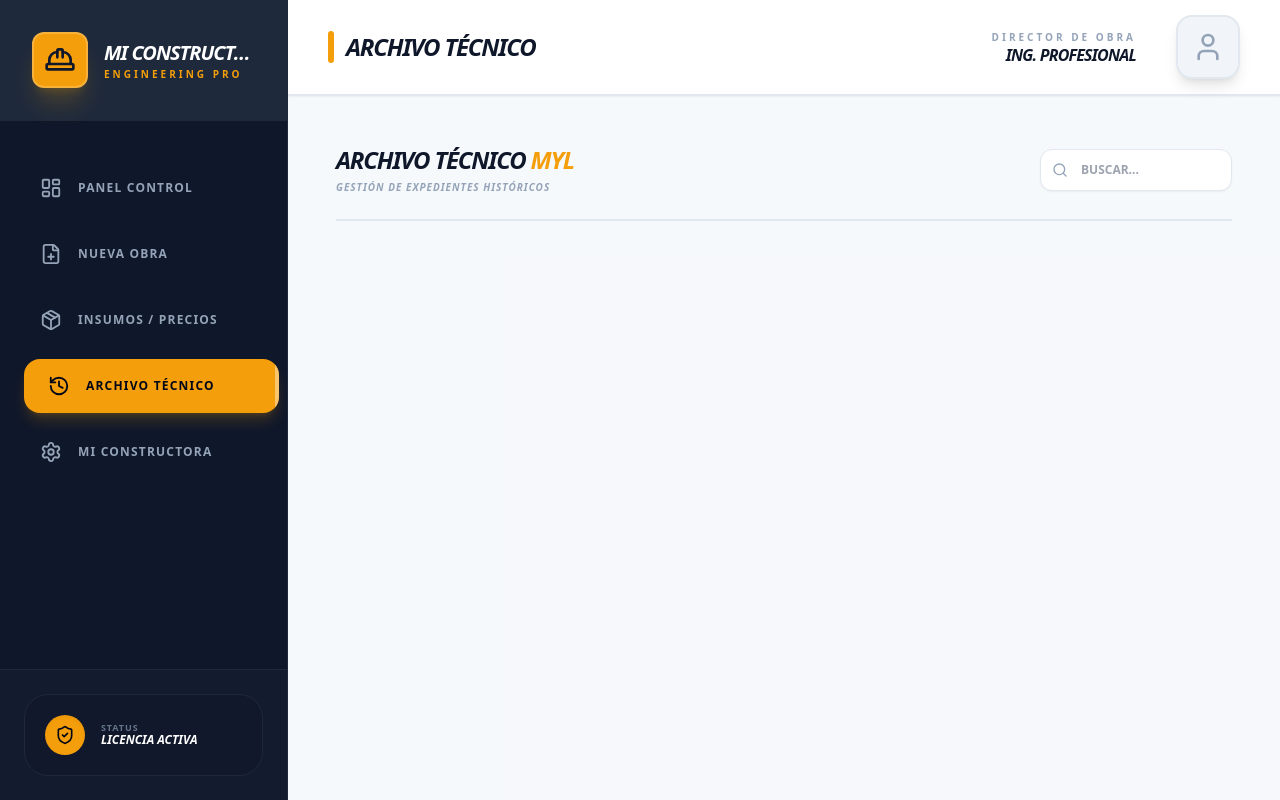
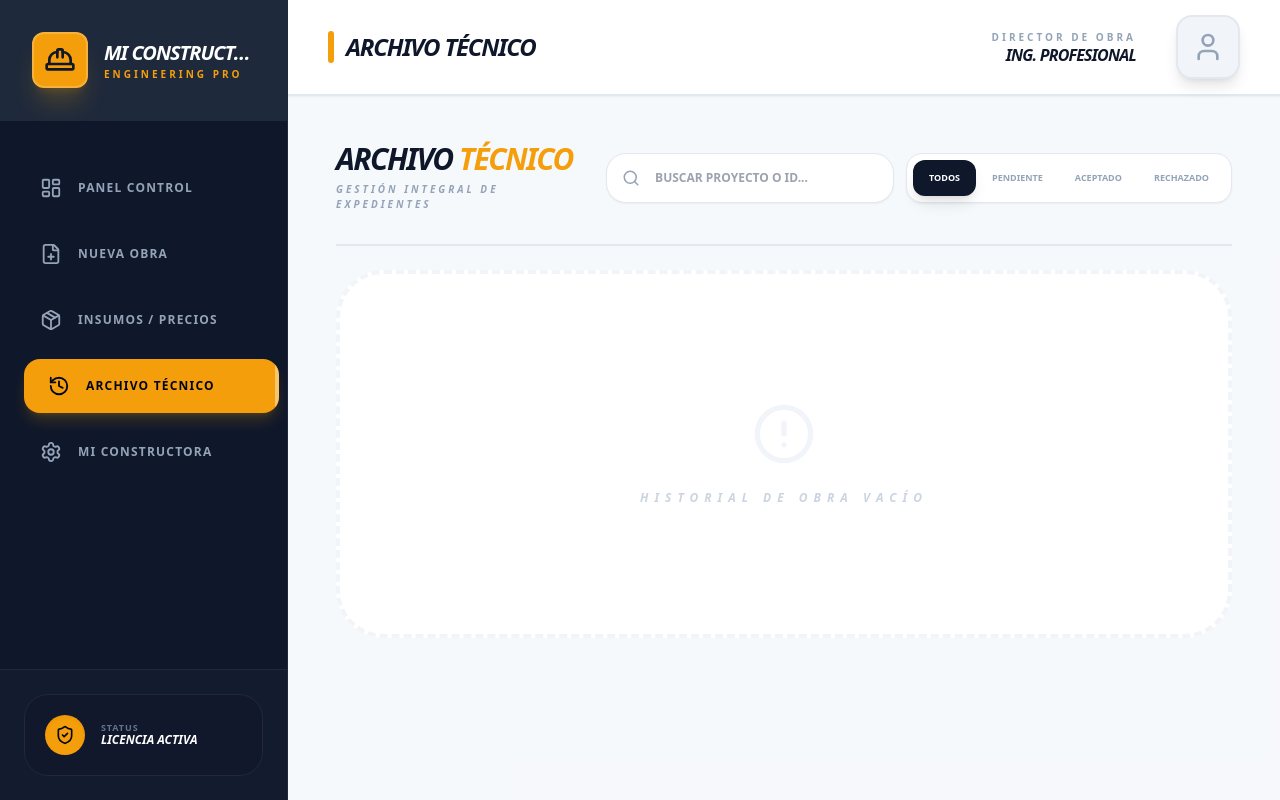
Before and after one commit to matita2026web-star/Presupuesto.MyL, a React (Vite) app: page / in a window 1280 px wide. Both pictures are taken after a click on the button "ARCHIVO TÉCNICO". Built offline with nearby package versions, Linux system fonts and the light colour scheme.

Commit message:
Update BudgetHistory.tsx

```diff
--- a/components/BudgetHistory.tsx
+++ b/components/BudgetHistory.tsx
@@ -34,48 +34,57 @@ const BudgetHistory: React.FC<BudgetHistoryProps> = ({ budgets, settings, onDele
       const margin = 20;
       const pageWidth = doc.internal.pageSize.width;
 
+      // HEADER: ESTILO BLUEPRINT INDUSTRIAL
       doc.setFillColor(15, 23, 42); // slate-900
       doc.rect(0, 0, pageWidth, 45, 'F');
       doc.setFillColor(245, 158, 11); // amber-500
       doc.rect(0, 45, pageWidth, 2, 'F');
 
+      // TÍTULO DE EMPRESA
       doc.setTextColor(255, 255, 255);
       doc.setFontSize(22);
       doc.setFont('helvetica', 'bold');
       doc.text(settings.name?.toUpperCase() || 'MI EMPRESA', margin, 25);
 
+      // DATOS CONTACTO (SLATE-400)
       doc.setFontSize(9);
       doc.setFont('helvetica', 'normal');
       doc.setTextColor(148, 163, 184);
-      doc.text(`${settings.ownerName.toUpperCase()} | ${settings.phone}`, margin, 34);
+      doc.text(`${settings.ownerName.toUpperCase()} | TEL: ${settings.phone}`, margin, 34);
       doc.text(settings.address?.toUpperCase() || '', margin, 39);
 
+      // TÍTULO DEL DOCUMENTO
       doc.setTextColor(255, 255, 255);
       doc.setFontSize(14);
-      doc.text('PRESUPUESTO TÉCNICO', pageWidth - margin, 25, { align: 'right' });
+      doc.setFont('helvetica', 'bold');
+      doc.text('CERTIFICACIÓN DE OBRA', pageWidth - margin, 25, { align: 'right' });
       doc.setFontSize(10);
-      doc.text(`EXP: ${budget.id}`, pageWidth - margin, 34, { align: 'right' });
+      doc.text(`EXPEDIENTE: ${budget.id}`, pageWidth - margin, 34, { align: 'right' });
 
+      // BLOQUE INFORMACIÓN DEL CLIENTE
       doc.setTextColor(15, 23, 42);
       doc.setFontSize(11);
       doc.setFont('helvetica', 'bold');
-      doc.text('CLIENTE / PROYECTO:', margin, 65);
+      doc.text('INFORMACIÓN DEL PROYECTO:', margin, 65);
       doc.setFont('helvetica', 'normal');
       doc.setFontSize(10);
-      doc.text(budget.client.name.toUpperCase(), margin, 72);
-      doc.text(`CONTACTO: ${budget.client.phone}`, margin, 77);
+      doc.text(`CLIENTE: ${budget.client.name.toUpperCase()}`, margin, 72);
+      doc.text(`TELÉFONO DE OBRA: ${budget.client.phone}`, margin, 77);
 
+      // BLOQUE FECHAS Y VALIDEZ
       doc.setFont('helvetica', 'bold');
-      doc.text('DETALLES DE EMISIÓN:', 130, 65);
+      doc.setFontSize(11);
+      doc.text('DETALLES TÉCNICOS:', 130, 65);
       doc.setFont('helvetica', 'normal');
       doc.setFontSize(9);
-      doc.text(`FECHA: ${new Date(budget.date).toLocaleDateString()}`, 130, 72);
-      doc.text(`VALIDEZ: ${new Date(budget.validUntil).toLocaleDateString()}`, 130, 77);
+      doc.text(`FECHA EMISIÓN: ${new Date(budget.date).toLocaleDateString()}`, 130, 72);
+      doc.text(`VALIDEZ TÉCNICA HASTA: ${new Date(budget.validUntil).toLocaleDateString()}`, 130, 77);
 
+      // TABLA DE RUBROS (MAESTRA)
       autoTable(doc, {
         startY: 90,
         margin: { left: margin, right: margin },
-        head: [['DESCRIPCIÓN DE RUBRO / TAREA', 'UNID.', 'CANT.', 'UNITARIO', 'SUBTOTAL']],
+        head: [['RUBRO / DESCRIPCIÓN TÉCNICA', 'UNID.', 'CANT.', 'P. UNITARIO', 'SUBTOTAL']],
         body: budget.items.map(i => [
           i.name.toUpperCase(),
           i.unit.toUpperCase(),
@@ -83,42 +92,117 @@ const BudgetHistory: React.FC<BudgetHistoryProps> = ({ budgets, settings, onDele
           `${settings.currency}${i.price.toLocaleString()}`,
           `${settings.currency}${i.subtotal.toLocaleString()}`
         ]),
-        headStyles: { fillColor: [15, 23, 42], fontStyle: 'bold', textColor: [245, 158, 11], fontSize: 9 },
-        columnStyles: { 4: { halign: 'right', fontStyle: 'bold' }, 3: { halign: 'right' }, 2: { halign: 'center' } },
-        styles: { fontSize: 8, cellPadding: 5 },
+        headStyles: {
+          fillColor: [15, 23, 42],
+          fontStyle: 'bold',
+          textColor: [245, 158, 11],
+          fontSize: 9,
+          halign: 'center'
+        },
+        columnStyles: {
+          0: { cellWidth: 80 },
+          1: { halign: 'center' },
+          2: { halign: 'center' },
+          3: { halign: 'right' },
+          4: { halign: 'right', fontStyle: 'bold' }
+        },
+        alternateRowStyles: { fillColor: [248, 250, 252] },
+        styles: { fontSize: 8, cellPadding: 5, font: 'helvetica' },
+        didDrawPage: (data) => {
+            // Re-dibujar header si hay varias paginas (opcional con autotable)
+        }
       });
 
       let finalY = (doc as any).lastAutoTable.finalY;
 
+      // TABLA DE INSUMOS DE CAMPO (Si existen)
       if (budget.requiredMaterials && budget.requiredMaterials.length > 0) {
+        if (finalY + 40 > doc.internal.pageSize.height) { doc.addPage(); finalY = 20; }
+
         doc.setFontSize(10);
         doc.setFont('helvetica', 'bold');
-        doc.text('INSUMOS REQUERIDOS:', margin, finalY + 15);
+        doc.text('INSUMOS Y MATERIALES DE CAMPO:', margin, finalY + 15);
+
         autoTable(doc, {
           startY: finalY + 20,
-          margin: { left: margin, right: 60 },
+          margin: { left: margin, right: 80 },
+          head: [['MATERIAL / INSUMO REQUERIDO', 'CANTIDAD']],
           body: budget.requiredMaterials.map(m => [m.name.toUpperCase(), m.quantity]),
+          headStyles: { fillColor: [51, 65, 85], textColor: [255, 255, 255], fontSize: 8 },
           styles: { fontSize: 7, cellPadding: 3 },
         });
         finalY = (doc as any).lastAutoTable.finalY;
       }
 
+      // BLOQUE DE LIQUIDACIÓN FINAL
+      if (finalY + 60 > doc.internal.pageSize.height) { doc.addPage(); finalY = 20; }
+
+      const summaryX = 120;
+      doc.setFontSize(9);
+      doc.setFont('helvetica', 'bold');
+      doc.setTextColor(100);
+
+      // Subtotal
+      doc.text('SUBTOTAL PLANILLA:', summaryX, finalY + 20);
+      doc.setFont('helvetica', 'normal');
+      doc.text(`${settings.currency}${budget.subtotal.toLocaleString()}`, pageWidth - margin, finalY + 20, { align: 'right' });
+
+      // Descuento
+      if (budget.discount > 0) {
+        doc.text(`BONIFICACIÓN (${budget.discount}%):`, summaryX, finalY + 26);
+        doc.text(`-${settings.currency}${(budget.subtotal * budget.discount / 100).toLocaleString()}`, pageWidth - margin, finalY + 26, { align: 'right' });
+      }
+
+      // IVA / Gastos
+      if (budget.taxRate > 0) {
+        doc.text(`IVA / GASTOS TÉCNICOS (${budget.taxRate}%):`, summaryX, finalY + 32);
+        doc.text(`${settings.currency}${(budget.total - (budget.subtotal * (1 - budget.discount/100))).toLocaleString()}`, pageWidth - margin, finalY + 32, { align: 'right' });
+      }
+
+      // RECTÁNGULO DE TOTAL
+      doc.setFillColor(15, 23, 42);
+      doc.rect(summaryX - 5, finalY + 38, pageWidth - margin - summaryX + 10, 15, 'F');
+
+      doc.setTextColor(245, 158, 11);
       doc.setFontSize(14);
       doc.setFont('helvetica', 'bold');
-      doc.text('TOTAL FINAL:', 130, finalY + 20);
-      doc.text(`${settings.currency}${budget.total.toLocaleString()}`, pageWidth - margin, finalY + 20, { align: 'right' });
+      doc.text('TOTAL INVERSIÓN:', summaryX, finalY + 48);
+      doc.text(`${settings.currency}${budget.total.toLocaleString()}`, pageWidth - margin, finalY + 48, { align: 'right' });
 
-      doc.save(`Presupuesto_${budget.id}.pdf`);
+      // PIE DE PÁGINA
+      const footerY = doc.internal.pageSize.height - 15;
+      doc.setFontSize(7);
+      doc.setTextColor(150);
+      doc.setFont('helvetica', 'italic');
+      doc.text('Documento oficial de cotización técnica. Precios sujetos a cambios sin previo aviso.', margin, footerY);
+      doc.text(`CERTIFICACIÓN MyL - ${budget.id}`, pageWidth - margin, footerY, { align: 'right' });
+
+      doc.save(`Presupuesto_${budget.id}_${budget.client.name.replace(/\s+/g, '_')}.pdf`);
     } catch (err) {
       console.error(err);
-      alert("Error al generar PDF.");
+      alert("Error crítico al generar PDF. Verifique los datos del presupuesto.");
     }
   };
 
   const sendWhatsApp = (b: Budget) => {
-    const itemsDetail = b.items.map(i => `• *${i.name}*: ${i.quantity} x ${settings.currency}${i.price.toLocaleString()}`).join('\n');
-    const matDetail = b.requiredMaterials?.length ? `\n\n*INSUMOS:*\n` + b.requiredMaterials.map(m => `• ${m.name}: ${m.quantity}`).join('\n') : '';
-    const text = `👷 *${settings.name.toUpperCase()}*\n📋 *EXPEDIENTE:* ${b.id}\n🏗️ *PROYECTO:* ${b.client.name.toUpperCase()}\n\n*RUBROS:*\n${itemsDetail}${matDetail}\n\n💰 *TOTAL:* ${settings.currency}${b.total.toLocaleString()}\n\n_Saludos, ${settings.ownerName}_`;
+    const itemsDetail = b.items.map(i => `• *${i.name.toUpperCase()}*\n  ${i.quantity} ${i.unit} x ${settings.currency}${i.price.toLocaleString()} = _${settings.currency}${i.subtotal.toLocaleString()}_`).join('\n\n');
+    const matDetail = b.requiredMaterials?.length ? `\n\n📦 *INSUMOS DE CAMPO:*\n` + b.requiredMaterials.map(m => `• ${m.name.toUpperCase()}: ${m.quantity}`).join('\n') : '';
+    const text = `👷 *${settings.name.toUpperCase()}*
+📋 *COTIZACIÓN DE OBRA*
+
+🏗️ *Proyecto:* ${b.client.name.toUpperCase()}
+📄 *Expediente:* ${b.id}
+
+*RUBROS DETALLADOS:*
+${itemsDetail}${matDetail}
+
+---------------------------------
+💰 *TOTAL:* ${settings.currency}${b.total.toLocaleString()}
+---------------------------------
+
+_Válido hasta el ${new Date(b.validUntil).toLocaleDateString()}._
+Saludos, ${settings.ownerName}.`;
+
     window.open(`https://wa.me/${b.client.phone.replace(/\D/g, '')}?text=${encodeURIComponent(text)}`, '_blank');
   };
 
@@ -130,47 +214,97 @@ const BudgetHistory: React.FC<BudgetHistoryProps> = ({ budgets, settings, onDele
 
   return (
     <div className="space-y-6 animate-in">
-      <div className="flex flex-col md:flex-row md:items-center justify-between gap-4 border-b-2 border-slate-200 pb-6">
+      {/* HEADER ARCHIVO */}
+      <div className="flex flex-col md:flex-row md:items-center justify-between gap-4 border-b-2 border-slate-200 pb-8">
         <div>
-          <h2 className="text-2xl font-black text-slate-900 uppercase italic tracking-tighter">Archivo Técnico <span className="text-amber-500">MyL</span></h2>
-          <p className="text-[10px] font-bold text-slate-400 uppercase tracking-widest mt-1 italic">Gestión de expedientes históricos</p>
+          <h2 className="text-3xl font-black text-slate-900 uppercase italic tracking-tighter leading-none">
+            ARCHIVO <span className="text-amber-500">TÉCNICO</span>
+          </h2>
+          <p className="text-[10px] font-bold text-slate-400 uppercase tracking-[0.3em] mt-2 italic">Gestión Integral de Expedientes</p>
         </div>
-        <div className="flex gap-2">
+        <div className="flex flex-col sm:flex-row gap-3">
           <div className="relative">
-            <Search size={16} className="absolute left-3 top-1/2 -translate-y-1/2 text-slate-400" />
-            <input type="text" placeholder="BUSCAR..." value={searchTerm} onChange={(e) => setSearchTerm(e.target.value)} className="pl-10 pr-4 py-3 bg-white border border-slate-200 rounded-xl text-xs font-bold uppercase outline-none focus:border-amber-500 w-48 shadow-sm" />
+            <Search size={18} className="absolute left-4 top-1/2 -translate-y-1/2 text-slate-400" />
+            <input
+              type="text"
+              placeholder="BUSCAR PROYECTO O ID..."
+              value={searchTerm}
+              onChange={(e) => setSearchTerm(e.target.value)}
+              className="pl-12 pr-6 py-4 bg-white border border-slate-200 rounded-[1.25rem] text-xs font-black uppercase outline-none focus:border-amber-500 w-full sm:w-72 shadow-sm transition-all"
+            />
+          </div>
+          <div className="flex bg-white rounded-2xl border border-slate-200 p-1.5 shadow-sm">
+             {(['todos', 'pendiente', 'aceptado', 'rechazado'] as const).map(f => (
+               <button
+                key={f}
+                onClick={() => setStatusFilter(f)}
+                className={`px-4 py-2 rounded-xl text-[9px] font-black uppercase transition-all ${statusFilter === f ? 'bg-slate-900 text-white shadow-lg' : 'text-slate-400 hover:text-slate-900'}`}
+               >
+                 {f}
+               </button>
+             ))}
           </div>
         </div>
       </div>
 
-      <div className="grid grid-cols-1 md:grid-cols-2 lg:grid-cols-3 gap-5 pb-24">
-        {filtered.map(b => (
-          <div key={b.id} className="bg-white rounded-[2rem] border border-slate-200 shadow-sm hover:shadow-xl transition-all group overflow-hidden flex flex-col">
-            <div className="p-6 flex-1">
-              <div className="flex justify-between items-start mb-4">
-                <span className="text-[10px] font-black bg-slate-100 px-3 py-1 rounded-lg text-slate-500 font-mono italic">{b.id}</span>
-                <span className={`text-[9px] font-black uppercase px-3 py-1 rounded-full border ${statusColors[b.status]}`}>{b.status}</span>
-              </div>
-              <h4 className="text-lg font-black text-slate-900 uppercase italic truncate tracking-tighter mb-2">{b.client.name}</h4>
-              <div className="flex items-center gap-4 text-[9px] font-bold text-slate-400 uppercase mb-6">
-                <Calendar size={12} /> {new Date(b.date).toLocaleDateString()}
-              </div>
-              <div className="flex items-end justify-between">
-                <div>
-                  <p className="text-[8px] font-black text-slate-400 uppercase tracking-widest leading-none mb-1">Total Obra</p>
-                  <p className="text-2xl font-black text-slate-900 italic font-mono">{settings.currency}{b.total.toLocaleString()}</p>
+      {filtered.length === 0 ? (
+        <div className="py-32 text-center bg-white rounded-[3rem] border-4 border-dashed border-slate-100">
+           <AlertCircle size={64} className="mx-auto text-slate-100 mb-6" />
+           <p className="text-xs font-black text-slate-300 uppercase tracking-[0.5em] italic">Historial de obra vacío</p>
+        </div>
+      ) : (
+        <div className="grid grid-cols-1 md:grid-cols-2 lg:grid-cols-3 gap-6 pb-24">
+          {filtered.map(b => (
+            <div key={b.id} className="bg-white rounded-[2.5rem] border-2 border-slate-100 shadow-sm hover:shadow-2xl hover:-translate-y-1 transition-all group overflow-hidden flex flex-col">
+              <div className="p-8 flex-1">
+                <div className="flex justify-between items-start mb-6">
+                  <span className="text-[10px] font-black bg-slate-100 px-4 py-1.5 rounded-xl text-slate-500 font-mono italic tracking-tighter">{b.id}</span>
+                  <div className="relative group/status">
+                    <span className={`text-[9px] font-black uppercase px-4 py-1.5 rounded-full border shadow-sm ${statusColors[b.status]}`}>{b.status}</span>
+                    <div className="absolute right-0 top-full mt-2 bg-slate-900 shadow-2xl rounded-2xl p-2 hidden group-hover/status:block z-30 animate-in zoom-in-95">
+                      {(['pendiente', 'aceptado', 'rechazado'] as BudgetStatus[]).map(s => (
+                        <button key={s} onClick={() => onUpdateStatus(b.id, s)} className="w-full text-left px-4 py-2 text-[10px] font-black uppercase text-slate-400 hover:text-amber-500 hover:bg-white/5 rounded-xl transition-colors">{s}</button>
+                      ))}
+                    </div>
+                  </div>
                 </div>
-                <div className="flex gap-1.5">
-                  <button onClick={() => onEdit(b)} className="p-2.5 bg-slate-900 text-white rounded-xl hover:bg-amber-500 hover:text-slate-900 transition-all"><Edit3 size={18}/></button>
-                  <button onClick={() => generatePDF(b)} className="p-2.5 bg-slate-900 text-amber-500 rounded-xl shadow-lg"><Download size={18}/></button>
-                  <button onClick={() => sendWhatsApp(b)} className="p-2.5 bg-emerald-500 text-white rounded-xl shadow-lg"><Send size={18}/></button>
+
+                <h4 className="text-xl font-black text-slate-900 uppercase italic truncate tracking-tighter mb-3 leading-tight">{b.client.name}</h4>
+
+                <div className="flex flex-wrap items-center gap-4 text-[10px] font-bold text-slate-400 uppercase mb-8">
+                  <div className="flex items-center gap-2">
+                    <Calendar size={14} className="text-slate-300" />
+                    {new Date(b.date).toLocaleDateString()}
+                  </div>
+                  <div className={`flex items-center gap-2 ${new Date(b.validUntil) < new Date() ? 'text-red-500' : ''}`}>
+                    <Clock size={14} className={new Date(b.validUntil) < new Date() ? 'text-red-500' : 'text-slate-300'} />
+                    {new Date(b.validUntil).toLocaleDateString()}
+                  </div>
+                </div>
+
+                <div className="flex items-end justify-between border-t border-slate-50 pt-6">
+                  <div>
+                    <p className="text-[9px] font-black text-slate-400 uppercase tracking-widest leading-none mb-2">Liquidación</p>
+                    <p className="text-3xl font-black text-slate-900 italic font-mono tracking-tighter leading-none">{settings.currency}{b.total.toLocaleString()}</p>
+                  </div>
+                  <div className="flex gap-2">
+                    <button onClick={() => onEdit(b)} title="Negociar Precio" className="p-3.5 bg-slate-900 text-white rounded-2xl hover:bg-amber-500 hover:text-slate-900 transition-all shadow-xl active:scale-90"><Edit3 size={20}/></button>
+                    <button onClick={() => generatePDF(b)} title="Descargar PDF" className="p-3.5 bg-slate-100 text-slate-500 rounded-2xl hover:bg-slate-900 hover:text-amber-500 transition-all"><Download size={20}/></button>
+                    <button onClick={() => sendWhatsApp(b)} title="Enviar WhatsApp" className="p-3.5 bg-emerald-500 text-white rounded-2xl shadow-xl active:scale-90 transition-transform"><Send size={20}/></button>
+                  </div>
                 </div>
               </div>
+              <button
+                onClick={() => { if(confirm('¿ELIMINAR ESTE EXPEDIENTE DE FORMA PERMANENTE?')) onDelete(b.id) }}
+                className="w-full py-4 bg-slate-50 text-[10px] font-black text-slate-300 uppercase hover:bg-red-50 hover:text-red-600 border-t border-slate-100 transition-all flex items-center justify-center gap-2"
+              >
+                <Trash2 size={14} />
+                Eliminar Registro
+              </button>
             </div>
-            <button onClick={() => { if(confirm('¿ELIMINAR EXPEDIENTE?')) onDelete(b.id) }} className="w-full py-3 bg-slate-50 text-[9px] font-black text-slate-300 uppercase hover:bg-red-50 hover:text-red-500 border-t border-slate-100 transition-all">Borrar Registro</button>
-          </div>
-        ))}
-      </div>
+          ))}
+        </div>
+      )}
     </div>
   );
 };
```
